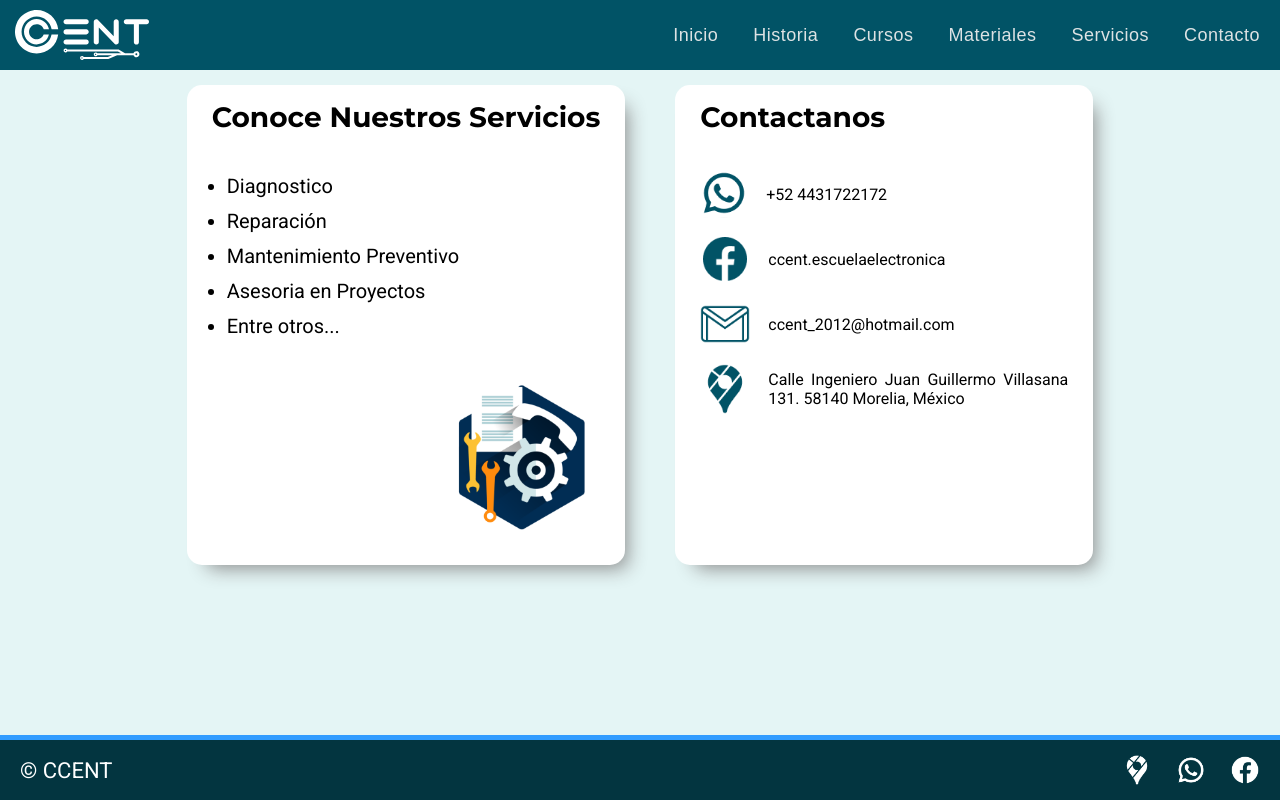
After one commit to Edggarius/SPAWF-ARCHIVES, a Django app: page /servicios/ in a window 1280 px wide. The commit adds this page. Run offline with Django 4.2, Linux system fonts and the light colour scheme.

Commit message:
Servicios

```diff
--- a/apps/home/urls.py
+++ b/apps/home/urls.py
@@ -5,4 +5,5 @@ urlpatterns = [
 
     path('', views.home, name='home'),
     path('historia/', views.historia, name='historia'),
+    path('servicios/', views.servicios, name='servicios'),
 ]
--- a/apps/home/views.py
+++ b/apps/home/views.py
@@ -5,3 +5,6 @@ def home(request):
 
 def historia(request):
     return render(request, 'home/historia.html',{})
+
+def servicios(request):
+    return render(request, 'home/servicios.html',{})
--- /dev/null
+++ b/apps/templates/home/servicios.html
@@ -0,0 +1,53 @@
+{% extends 'layouts/base.html' %}
+{% load static %}
+{% block stylesheet %}
+<link rel="stylesheet" href={%static 'css/style.css'%}> {% comment "" %}Se agrega el estilo principal style.css y el propio de la pagina "historia.css"{% endcomment %}
+<link rel="stylesheet" href= {%static 'css/servicios.css'%}>
+{% endblock stylesheet %}
+{% block content %}
+    <div class="contenedor">
+        <div class="contenedor__servicios">
+            <h1 class="titulo">Conoce Nuestros Servicios</h1>
+            <ul>
+              <li>Diagnostico</li>
+              <li>Reparación</li>
+              <li>Mantenimiento Preventivo</li>
+              <li>Asesoria en Proyectos</li>
+              <li>Entre otros...</li>
+            </ul>
+            <div class="contenedor__servicios-img">
+                <img class="servicios-img" src={% static 'img/servicios.png' %} alt="">
+            </div>
+        </div>
+        <div class="contenedor__contactanos">
+                <h1 class="titulo">Contactanos</h1>
+                <div class="contactanos__redes"> <!--Display bloxc-->
+                    <div class="contactanos__contacto"><!--Display Grid-->
+                        <div class="contenedor__contacto-img">
+                            <img class="contacto-img" src={% static 'img/whats-azul.png' %} alt="">
+                        </div>
+                        <p class="contacto__parrafo">+52 4431722172</p>
+                    </div>
+                    <div class="contactanos__contacto"><!--Display Grid-->
+                        <div class="contenedor__contacto-img">
+                            <img class="contacto-img" src={% static 'img/face-azul.png' %} alt="">
+                        </div>
+                        <p class="contacto__parrafo">ccent.escuelaelectronica</p>
+                    </div>
+                    <div class="contactanos__contacto"><!--Display Grid-->
+                        <div class="contenedor__contacto-img">
+                            <img class="contacto-img" src={% static 'img/gmail-azul.png' %} alt="">
+                        </div>
+                        <p class="contacto__parrafo">ccent_2012@hotmail.com</p>
+                    </div>
+                    <div class="contactanos__contacto"><!--Display Grid-->
+                        <div class="contenedor__contacto-img">
+                            <img class="contacto-img" src={% static 'img/maps-azul.png' %} alt="">
+                        </div>
+                        <p class="contacto__parrafo">Calle Ingeniero Juan Guillermo Villasana 131.
+                            58140 Morelia, México</p>
+                    </div>
+                </div>
+        </div>
+    </div>
+{% endblock content %}
--- a/apps/templates/includes/nav.html
+++ b/apps/templates/includes/nav.html
@@ -4,10 +4,10 @@
     </div>
     <div class="navegacion">
       <div class="nav-content">
-        <a class="inicio" href="#" target="_blank">Inicio </a>
+        <a class="inicio" href={% url 'home' %} target="_self">Inicio </a>
       </div>
       <div class="nav-content">
-        <a class="somos" href="" target="_blank">Historia</a>
+        <a class="somos" href={% url 'historia' %} target="_self">Historia</a>
       </div>
       <div class="nav-content">
         <a class="cursos" href="#" target="_blank">Cursos</a>
@@ -16,7 +16,7 @@
         <a class="materiales" href="#" target="_blank">Materiales</a>
       </div>
       <div class="nav-content">
-        <a class="servicios" href="#" target="_blank">Servicios</a>
+        <a class="servicios" href={% url 'servicios' %} target="_self">Servicios</a>
       </div>
       <div class="nav-content">
         <a class="contacto" href="#" target="_blank">Contacto</a>
--- /dev/null
+++ b/static/css/servicios.css
@@ -0,0 +1,80 @@
+.contenedor{
+    width: 100%;
+    height: 100%;
+    display: flex;
+    flex-direction: row;
+    justify-content: center;
+    column-gap: 5rem;
+}
+.contenedor__servicios, .contenedor__contactanos{
+    -webkit-box-shadow: 11px 12px 19px -9px rgba(138,138,138,1);
+    -moz-box-shadow: 11px 12px 19px -9px rgba(138,138,138,1);
+    box-shadow: 11px 12px 19px -9px rgba(138,138,138,1);
+    border-radius: 15px;
+    background-color: white;
+    padding: 15px 25px;
+}
+.contenedor__servicios{
+    width: fit-content;
+    height: 48rem;
+
+}
+.contenedor__servicios li{
+    font-family: "Roboto", sans-serif;
+    font-weight: 400;
+    font-size: 2rem;
+    text-align: justify;
+    line-height: 3.5rem;
+    margin-left: 15px;
+
+}
+.contenedor__servicios-img{
+    width: 100%;
+    height: 50%;
+    display: flex;
+    align-items: center;
+    justify-content: right;
+}
+.servicios-img{
+    width: 15rem;
+    height: 15rem;
+}
+
+.contactanos__redes{
+    display: flex;
+    flex-direction: column;
+    row-gap: 15px;
+}
+.contactanos__contacto {
+    display: grid;
+    column-gap: 9px;
+    justify-content: start;
+    grid-template-areas:
+      "contenedor__contacto-img . contacto__parrafo";
+  }
+  .contenedor__contacto-img {
+     grid-area: contenedor__contacto-img;
+     display: flex;
+     height: 50px;
+     justify-content: center;
+    }
+  .contacto__parrafo {
+    grid-area: contacto__parrafo;
+    display: flex;
+    justify-content: center;
+    align-items: center;
+ }
+
+
+.contacto__parrafo{
+    display: flex;
+    flex-direction: row;
+    flex-wrap: wrap;
+    justify-content: start;
+    width: 30rem;
+    height: 100%;
+}
+
+.titulo{
+    margin-bottom: 35px;
+}
--- a/static/css/style.css
+++ b/static/css/style.css
@@ -30,7 +30,9 @@ p{
 main{
   margin: 15px;
 }
-
+li, p, .titulo{
+  color: black;
+}
 
 body{
   display: flex;
@@ -135,3 +137,35 @@ footer{
 
 
 }
+*:before,
+*:after{
+    padding: 0;
+    margin: 0;
+    box-sizing: border-box;
+}
+.nav-content a{
+  position: relative;
+  text-decoration: none;
+  font-family: 'Poppins',sans-serif;
+  color: #edededee;
+  font-size: 18px;
+  letter-spacing: 0.5px;
+
+}
+.nav-content a:after{
+  content: "";
+  position: absolute;
+  background-color: #ededed;
+  height: 2px;
+  width: 0;
+  left: 0;
+  bottom: -5px;
+  transition: 0.3s;
+}
+.nav-content a:hover{
+  color: #ffffff;
+  font-weight: 400;
+}
+.nav-content a:hover:after{
+  width: 100%;
+}
```
Also changed, not shown: apps/templates/home/historia.html (+8 -5 lines), static/css/historia.css (+9 -4 lines), static/img/check.png (added), static/img/face-azul.png (added), static/img/gmail-azul.png (added), static/img/icons8-whatsapp 2 (2).png (added), static/img/maps-azul.png (added), static/img/servicios.png (added), static/img/whats-azul.png (added).
